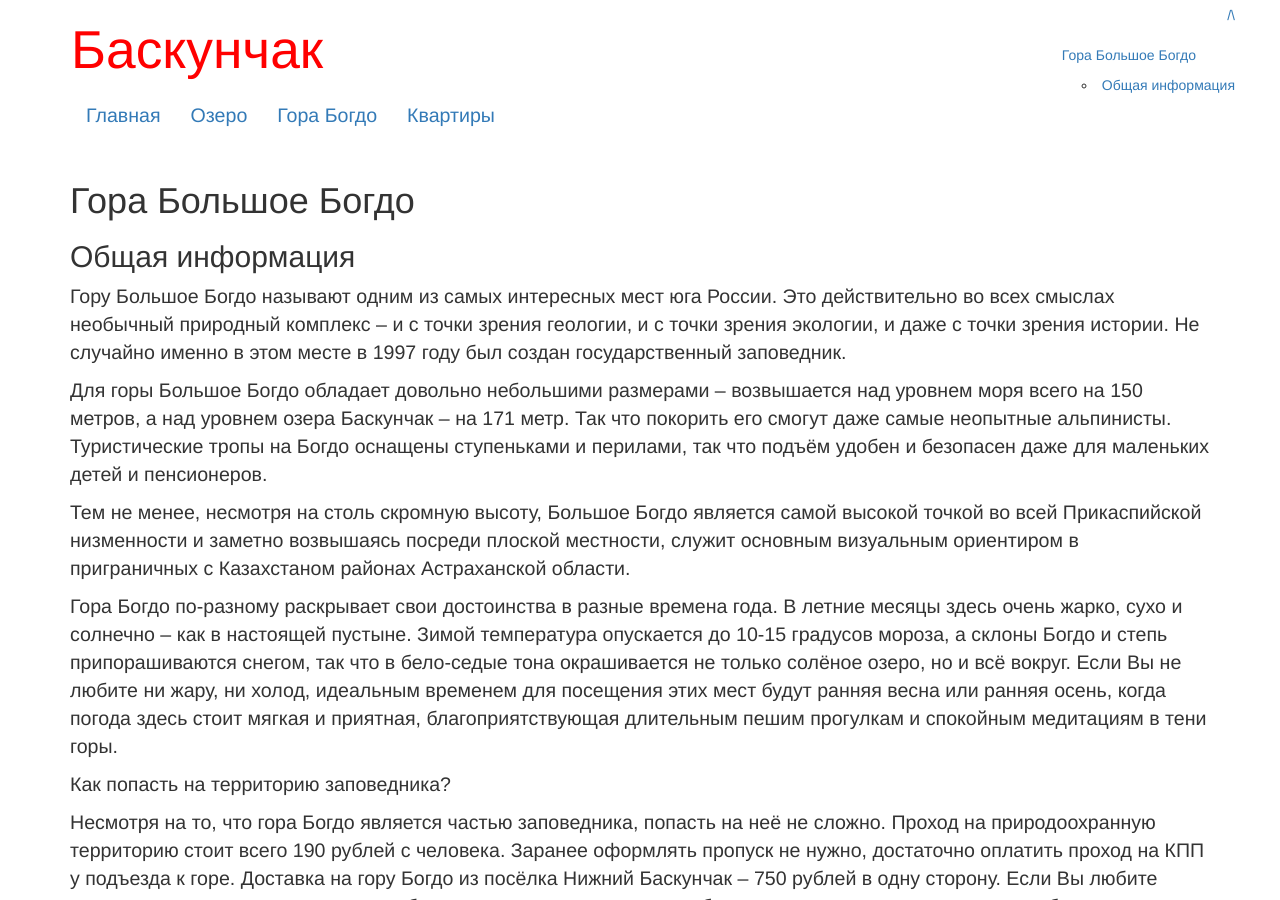
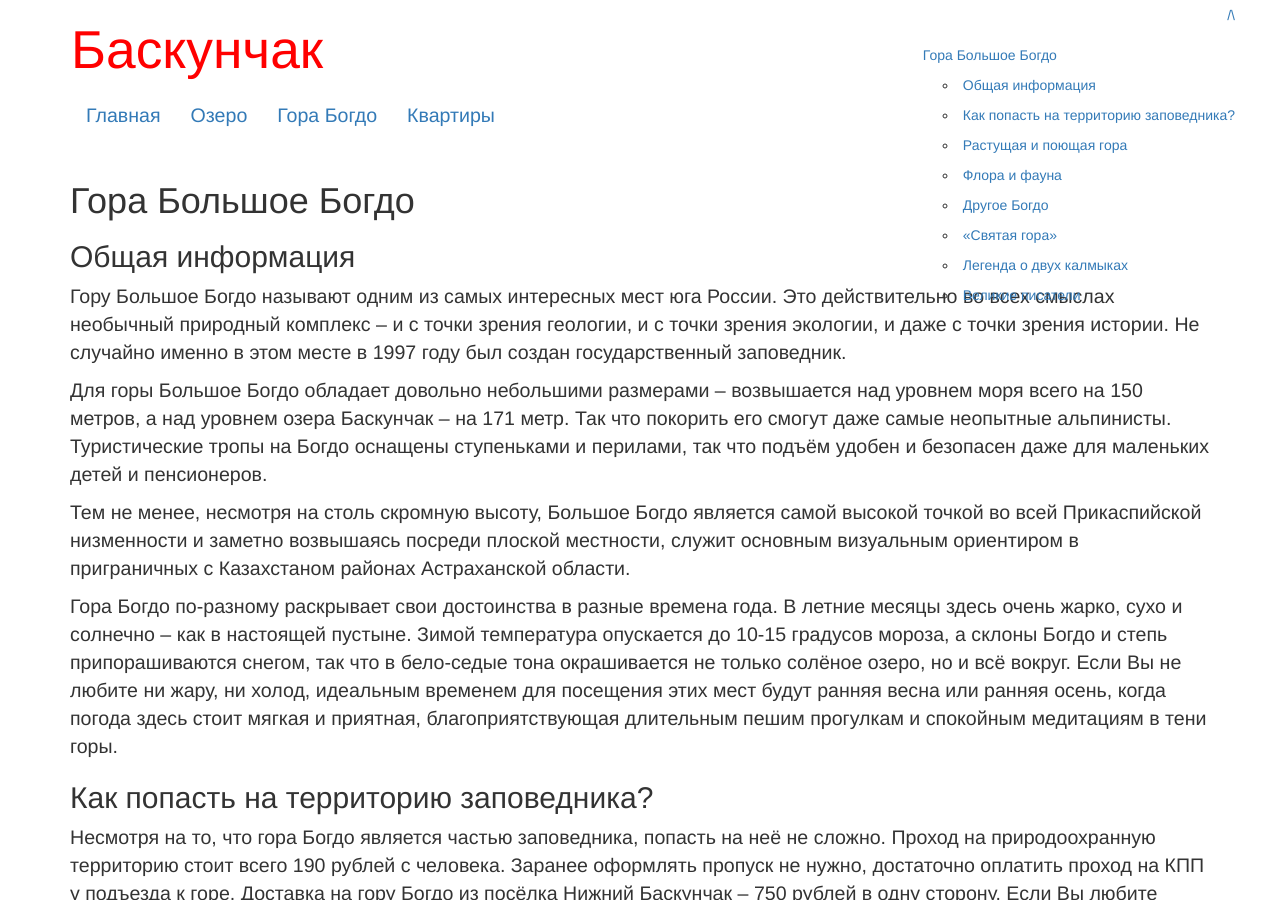
Before and after one commit to Baskunchak/baskunchak.github.io, a Jekyll site: the page built from mountain.md, in a window 1280 px wide and 900 px high. Built offline with Jekyll 4.4.1, drawn with Linux system fonts in a browser that asks for light colours.

Commit message:
Update mountain.md

```diff
--- a/mountain.md
+++ b/mountain.md
@@ -25,17 +25,19 @@ title: "Баскунчак - гора Богдо"
 году был создан государственный
 заповедник.
 
-<p>Для горы Большое Богдо обладает довольно небольшими размерами – возвышается над уровнем моря всего на 150 метров, а над уровнем озера Баскунчак – на 171 метр. Так что покорить его смогут даже самые неопытные альпинисты. Туристические тропы на Богдо оснащены ступеньками и перилами, так что подъём удобен и безопасен даже для маленьких детей и пенсионеров.</p>
+Для горы Большое Богдо обладает довольно небольшими размерами – возвышается над уровнем моря всего на 150 метров, а над уровнем озера Баскунчак – на 171 метр. Так что покорить его смогут даже самые неопытные альпинисты. Туристические тропы на Богдо оснащены ступеньками и перилами, так что подъём удобен и безопасен даже для маленьких детей и пенсионеров.
 
-<p>Тем не менее, несмотря на столь скромную высоту, Большое Богдо является самой высокой точкой во всей Прикаспийской низменности и заметно возвышаясь посреди плоской местности, служит основным визуальным ориентиром в приграничных с Казахстаном районах Астраханской области.</p>
+Тем не менее, несмотря на столь скромную высоту, Большое Богдо является самой высокой точкой во всей Прикаспийской низменности и заметно возвышаясь посреди плоской местности, служит основным визуальным ориентиром в приграничных с Казахстаном районах Астраханской области.
 
-<p>Гора Богдо по-разному раскрывает свои достоинства в разные времена года. В летние месяцы здесь очень жарко, сухо и солнечно – как в настоящей пустыне. Зимой температура опускается до 10-15 градусов мороза, а склоны Богдо и степь припорашиваются снегом, так что в бело-седые тона окрашивается не только солёное озеро, но и всё вокруг. Если Вы не любите ни жару, ни холод, идеальным временем для посещения этих мест будут ранняя весна или ранняя осень, когда погода здесь стоит мягкая и приятная, благоприятствующая длительным пешим прогулкам и спокойным медитациям в тени горы.</p>
+Гора Богдо по-разному раскрывает свои достоинства в разные времена года. В летние месяцы здесь очень жарко, сухо и солнечно – как в настоящей пустыне. Зимой температура опускается до 10-15 градусов мороза, а склоны Богдо и степь припорашиваются снегом, так что в бело-седые тона окрашивается не только солёное озеро, но и всё вокруг. Если Вы не любите ни жару, ни холод, идеальным временем для посещения этих мест будут ранняя весна или ранняя осень, когда погода здесь стоит мягкая и приятная, благоприятствующая длительным пешим прогулкам и спокойным медитациям в тени горы.
 
 Как попасть на территорию заповедника?
+--------------------------------------
 
 Несмотря на то, что гора Богдо является частью заповедника, попасть на неё не сложно. Проход на природоохранную территорию стоит всего 190 рублей с человека. Заранее оформлять пропуск не нужно, достаточно оплатить проход на КПП у подъезда к горе. Доставка на гору Богдо из посёлка Нижний Баскунчак – 750 рублей в одну сторону. Если Вы любите много ходить пешком, то сможете добраться до горы и сами, однако будьте готовы к тому, что на это потребуется как минимум два-три часа в одну сторону, а то и больше – в зависимости от выбранного Вами маршрута и скорости передвижения. Если Ваши глаза не привыкли к степным горизонтам, может показаться, что Богдо располагается очень близко от посёлка. Но близость горы обманчива. Также не рекомендуем Вам пытаться дойти до Большого Богдо в жаркую погоду. Если всё-таки рискнёте, обязательно возьмите с собой как можно больше питьевой воды – не меньше полутора литров на человека, а лучше два или два с половиной.
 
 Растущая и поющая гора
+----------------------
 
 Гора Богдо обладает рядом интересных геологических особенностей. Начать с того, что её высота увеличивается с каждым годом примерно на 1 мм. А всё дело в том, что ядро горы является монолитом каменной соли. По сути, озеро Баскунчак и гора Богдо это один и тот же геологический объект – соляной купол и соляная впадина. Из-за лёгкого веса соли более тяжёлые породы постепенно выдавливают её наверх, обеспечивая прирост Богдо.
 
@@ -46,6 +48,7 @@ title: "Баскунчак - гора Богдо"
 Благодаря наличию каменных ниш и столбов, арок, карнизов и многочисленных углублений, похожих на гигантские соты, гора Большое Богдо стала обладать ещё одним интересным свойством – необычным звучанием. Явление объясняется колебаниями воздуха между каменными столбами, сквозняками в сообщающихся пещерах. Когда в степи бушует ветер и непогода, скалы, как духовые инструменты, начинают звучать: злобно завывать, задумчиво бормотать и гудеть. С изменением скорости и направления ветра изменяется высота и характер звука. Поэтому в народе юго-западный склон горы называют «Поющие скалы».
 
 Флора и фауна
+-------------
 
 Ещё одна «фишка» горы Богдо – она является единственным в России местом, где живёт пискливый геккончик. Существо с таким милым названием – это крошечная ящерка семейства гекконов. Длина тела взрослой особи достигает всего 4 сантиметров без хвоста и 9 с хвостом. Чтобы понять, почему этих геккончиков называют пискливыми, достаточно посмотреть это видео https://www.youtube.com/watch?v=RaeS0EuB4PA. Большую часть времени геккончики прячутся среди камней, в пустотах, в норах и ходах других животных. Активно ведут себя ночью и в сумерки. Пойманный геккончик пытается укусить, широко разевая свою крошечную пасть. Но эти действия совершенно бесполезны, потому что его зубы не представляют никакой опасности. У этой крошеной ящерицы слишком нежная кожа и мягкое тело, а средства защиты и нападения отсутствуют. Пискливый геккончик внесён в Красную книгу России и нуждается в защите.
 
@@ -58,10 +61,12 @@ http://www.mladvaswildlife.com/photos.php?subsub=444&pageNum_Photo_One=2&totalRo
 На горе Большое Богдо и в окрестностях растут редкие для этих мест виды растений. Здесь можно встретить одичавшие, но плодоносящие деревья – вишни, груши, а также злаковые, бобовые, гвоздичные растения. Многие виды растений в этом регионе встречаются только на горе или вокруг нее.
 
 Другое Богдо
+------------
 
 Вам, наверное, уже стало интересно, почему гора называется не просто «Богдо», а «Большое Богдо»? Вероятно, потому, что относительно недалеко располагается Богдо Малое. Эта «гора» поднимается над степью всего на 30 метров. Находится Малое Богдо в 40 километрах к северу от горы большое Богдо, на территории Казахстана. Горные породы Малого Богдо состоят из известняков, песчаников, глин и гипса, причем здесь преобладают известняки, являясь в сплошных массах, и образуя выходы наружу. Если вдруг Вам захочется посетить заграничного тёзку нашего Богдо, имейте в виду, что попасть на территорию Казахстана российским гражданам не так уж сложно – загранпаспорт не нужен, достаточно оформить пропуск.
 
 «Святая гора»
+-------------
 
 Однако вернёмся к Богдо Большому. Эта гора у кочевавших здесь калмыков издавна была священным местом поклонения — святой хранительницей душ умерших. Они называли её «Богдо-ола», что означает «Святая гора» (от калмыцкого «богдо» — святой, священный, возвышенный, и «ола» — гора). Гора Большое Богдо также имела другое калмыцкое название — «Арслан-ола», т.е. «Лев-гора» (калмыцкое «арслан» — лев), за внешнее сходство горы с лежащим львом.
 
@@ -73,6 +78,7 @@ http://www.mladvaswildlife.com/photos.php?subsub=444&pageNum_Photo_One=2&totalRo
 Калмыкские буддисты почитают гору Богдо и в наши дни. На вершине Большого Богдо стоит тригонопункт (геодезическая тренога ученых), к которому паломники привязывают множество разноцветных ленточек. Как видно на фото, их оставляют и в других местах. Подробнее почитать о современных буддистских ритуалах на горе Богдо можно здесь: http://radmila-tarkova.livejournal.com/20925.html.
 
 Легенда о двух калмыках
+-----------------------
 
 Вокруг горы Большое Богдо сложилось множество преданий и легенд. Одна из самых интересных записана Самуилом Гмелиным:
 «Богда прежде стоял при реке Яике*, но двое калмыцких святых предприняли оную перенесть к Волге. Они прежде, нежели приступили к своему трудному делу, молились и постились долгое время, потом подъяли ее на свои плечи; но как уже совершенно были близ Волги, то один осквернил себя злым помышлением; другие же истории объявляют, что он действительно учинил блудодеяние, после чего-то с ним сделалось, что он тотчас лишился своих сил и тяжестью горы вдавлен в землю, которую омочил своею кровью, отчего один бок горы сделался красным, а гора осталась на том месте, потому что товарищ его один не был в состоянии подвинуть ее далее; калмыки сим изъявляют особливый вид горы, которая с первоначальной стороны цела, а с другой расселась.»
@@ -80,6 +86,7 @@ http://www.mladvaswildlife.com/photos.php?subsub=444&pageNum_Photo_One=2&totalRo
 *Современное название реки – Урал.
 
 Великие писатели
+----------------
 
 Гора Богдо и озеро Баскунчак всегда притягивали к себе творческих людей – учёных, писателей, путешественников.
 В 1858 году окрестности горы Богдо и озера Баскунчак посетил Александр Дюма, автор всемирно известных романов «Три мушкетёра» и «Граф Монте-Кристо». Вот что он написал в своей книге «Путевые впечатления. В России»:
```
